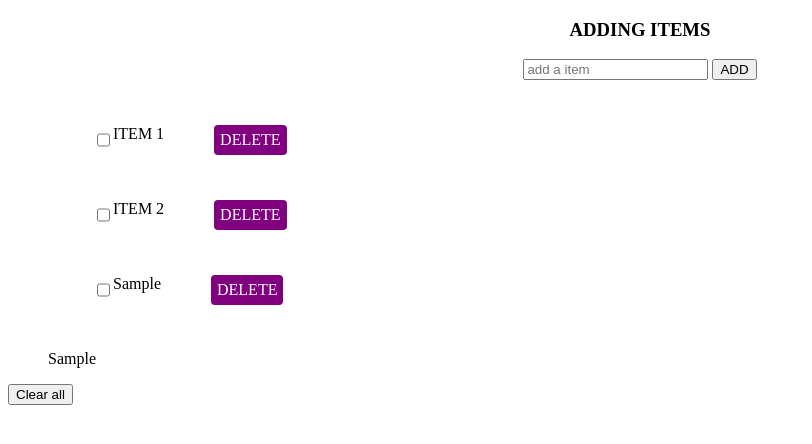
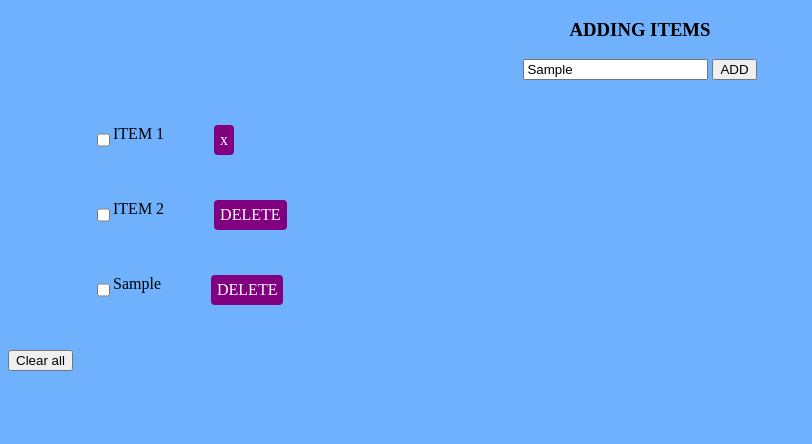
Before and after one commit to ssingh55/mount_blue_3, a plain HTML site: page index.html in a window 1280 px wide. Both pictures are taken after typing "Sample" into the empty fields and a click on the button "ADD". Shown: the whole page, without its empty margins (0-812 px from the left). Drawn offline with Linux system fonts and the light colour scheme.

Commit message:
1 oc lock push

```diff
--- a/app - Copy.js
+++ b/app - Copy.js
@@ -1,17 +1,17 @@
-// //variables
+//variables
 const form = document.querySelector('form');
 const ul = document.querySelector('ul');
 const button = document.querySelector('button');
 const input = document.getElementById('item');
 
 // //other variable
-let itemsArray = localStorage.getItem('items')?JSON.parse(localStorage.getItem('items')):[];
+let itemsArray = localStorage.getItem('items') ? JSON.parse(localStorage.getItem('items')) : [];
 
 // localStorage.setItem('items', JSON.stringify(itemsArray));
-const data =JSON.parse(localStorage.getItem('items'));
+const data = JSON.parse(localStorage.getItem('items'));
 
 //creating a li tag
-const liMaker = (text) =>{
+const liMaker = (text) => {
     const li = document.createElement('li');
     li.textContent = text;
     ul.appendChild(li);
@@ -86,6 +86,7 @@ addForm.addEventListener('submit', function(e) {
     itemname.classList.add('name');
     deleteBtn.classList.add('delete');
     checkBox.id = 'strike';
+    checkBox.classList.add('strike');
     li.classList.add('box-design');
 
     //append to document by order
@@ -94,7 +95,7 @@ addForm.addEventListener('submit', function(e) {
     li.appendChild(deleteBtn);
     list.appendChild(li);
 
-    itemsArray.push(li);
+    itemsArray.push(item);
     localStorage.setItem('items', JSON.stringify(itemsArray));
     liMaker(input.value);
     input.value = "";
@@ -113,7 +114,7 @@ strikeBox.addEventListener('change', function(e) {
 
 //display
 data.forEach(item => {
-  liMaker(item);
+    liMaker(item);
 });
 
 
--- a/app.js
+++ b/app.js
@@ -1,3 +1,6 @@
+
+
+var num=1;
 
 //function  delete
 const list = document.querySelector('#list-item ul');
@@ -19,7 +22,7 @@ addForm.addEventListener('submit', function(e) {
 
     //create elemeents
     const li = document.createElement('li');
-    const itemname = document.createElement('span');
+    const itemname = document.createElement('label');
     const deleteBtn = document.createElement('span');
     const checkBox = document.createElement('input');
 
@@ -33,8 +36,10 @@ addForm.addEventListener('submit', function(e) {
 
     //adding the classes
     itemname.classList.add('name');
+    itemname.htmlFor = 'strike'+num;
     deleteBtn.classList.add('delete');
-    checkBox.id = 'strike';
+    checkBox.id = 'strike'+num;
+    checkBox.classList.add('strike');
     li.classList.add('box-design');
 
     //append to document by order
@@ -42,6 +47,8 @@ addForm.addEventListener('submit', function(e) {
     li.appendChild(itemname);
     li.appendChild(deleteBtn);
     list.appendChild(li);
+    // document.getElementById("add-item").textContent="";
+    num++;
 });
 
 
@@ -54,6 +61,20 @@ strikeBox.addEventListener('change', function(e) {
 
     }
 });
+
+
+//clear
+button.addEventListener('click',function(){
+    localStorage.clear();
+    while (ul.firstChild) {
+        ul.removeChild(ul.firstChild);
+    }
+});
+
+
+
+
+//dragndrop
 
 
 
--- a/index.html
+++ b/index.html
@@ -28,35 +28,25 @@
         <div>
             <h2></h2>
         <ul>
-            <li class="box-design">
-                <input type="checkbox" id="strike">
+            <li class="box-design" draggable="true">
+                <input type="checkbox"  id="strike1" class="strike">
                 <!-- <label for="strike"></label> -->
-                <span class="name">ITEM 1</span>
-                <span class="delete">DELETE</span>
+                <label for="strike1" class="name">ITEM 1</label>
+                <span class="delete">x</span>
             </li>
-            <li class="box-design">
-            	<input type="checkbox" id="strike">
-                <span class="name">ITEM 2</span>
+            <li class="box-design" draggable="true">
+            	<input type="checkbox" id="strike2" class="strike">
+                <label for="strike2" class="name">ITEM 2</label>
                 <span class="delete">DELETE</span>
             </li>
             <!-- <li class="box-design">
-            	<input type="checkbox" id="strike">
-                <span class="name">ITEM 1</span>
-                <span class="delete">DELETE</span>
+                <input type="checkbox" id="strike3" class="strike">
+                <label for="strike3" class="name">ITEM 1</label>
+                <span class="delete">x</span>
             </li>
             <li class="box-design">
-            	<input type="checkbox" id="strike">
-                <span class="name">ITEM 2</span>
-                <span class="delete">DELETE</span>
-            </li>
-            <li class="box-design">
-            	<input type="checkbox" id="strike">
-                <span class="name">ITEM 1</span>
-                <span class="delete">DELETE</span>
-            </li>
-            <li class="box-design">
-            	<input type="checkbox" id="strike">
-                <span class="name">ITEM 2</span>
+                <input type="checkbox" id="strike4" class="strike">
+                <label for="strike4" class="name">ITEM 2</label>
                 <span class="delete">DELETE</span>
             </li> -->
         </ul>
@@ -65,7 +55,7 @@
 
     </div>
 
-    <script src="app - Copy.js"></script>
+    <script src="app.js"></script>
 </body>
 
 </html>
--- a/style.css
+++ b/style.css
@@ -1,3 +1,7 @@
+body{
+	background: #6fb1fc;
+}
+
 .delete {
     /*background: red;*/
     background: purple;
@@ -48,6 +52,6 @@ li{
 
 }
 
-#strike:checked + span{
+.strike:checked + label{
 	text-decoration: line-through;
 }
```
Also changed, not shown: checkedstrike.htm (added, +15 -0 lines).
